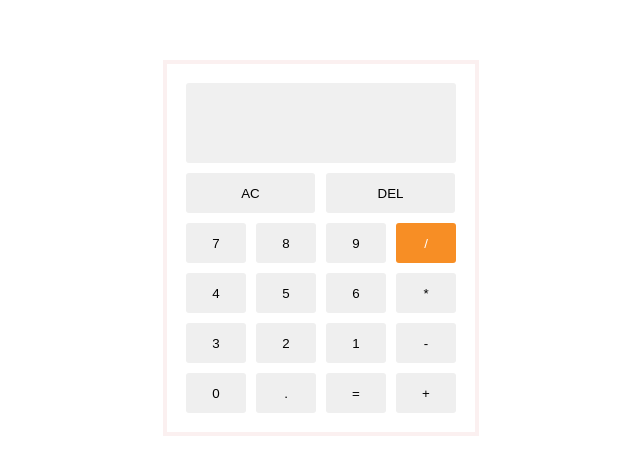
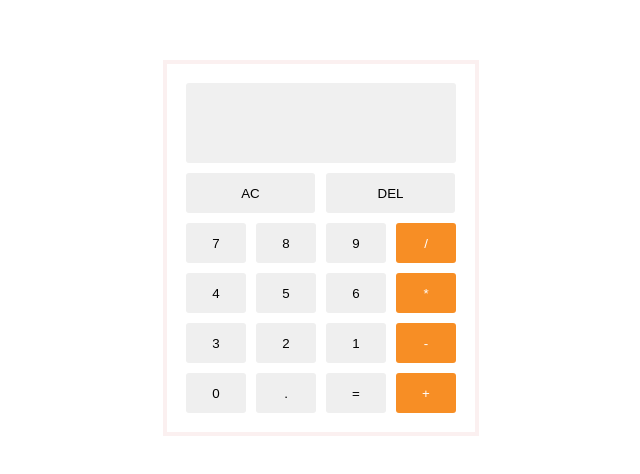
Before and after one commit to aiswaryanr/Calculator, a plain HTML site: page index.html in a window 1280 px wide. Shown: the part 152-626 px from the top of the page, without its empty margins (319-959 px from the left). Drawn offline with Linux system fonts and the light colour scheme.

Commit message:
corrected the background color

```diff
--- a/index.html
+++ b/index.html
@@ -25,19 +25,19 @@
             <button type="button" class="number"  id="no-5">5</button>
             <button type="button" class="number"  id="no-6">6</button>
 
-            <button type="button" class="numberr"  id="multiplication">*</button>
+            <button type="button" class="operator"  id="multiplication">*</button>
 
             <button type="button" class="number"  id="no-3">3</button>
             <button type="button" class="number"  id="no-2">2</button>
             <button type="button" class="number"  id="no-1">1</button>
 
-            <button type="button" class="number"  id="subtraction">-</button>
+            <button type="button" class="operator"  id="subtraction">-</button>
 
             <button type="button" class="number"  id="no-0">0</button>
             <button type="button" class="number"  id="full-stop">.</button>
             <button type="button" class="number"  id="equal-to">=</button>
 
-            <button type="button" class="number"  id="addition">+</button>
+            <button type="button" class="operator"  id="addition">+</button>
         </div>
     </div>
 
```
